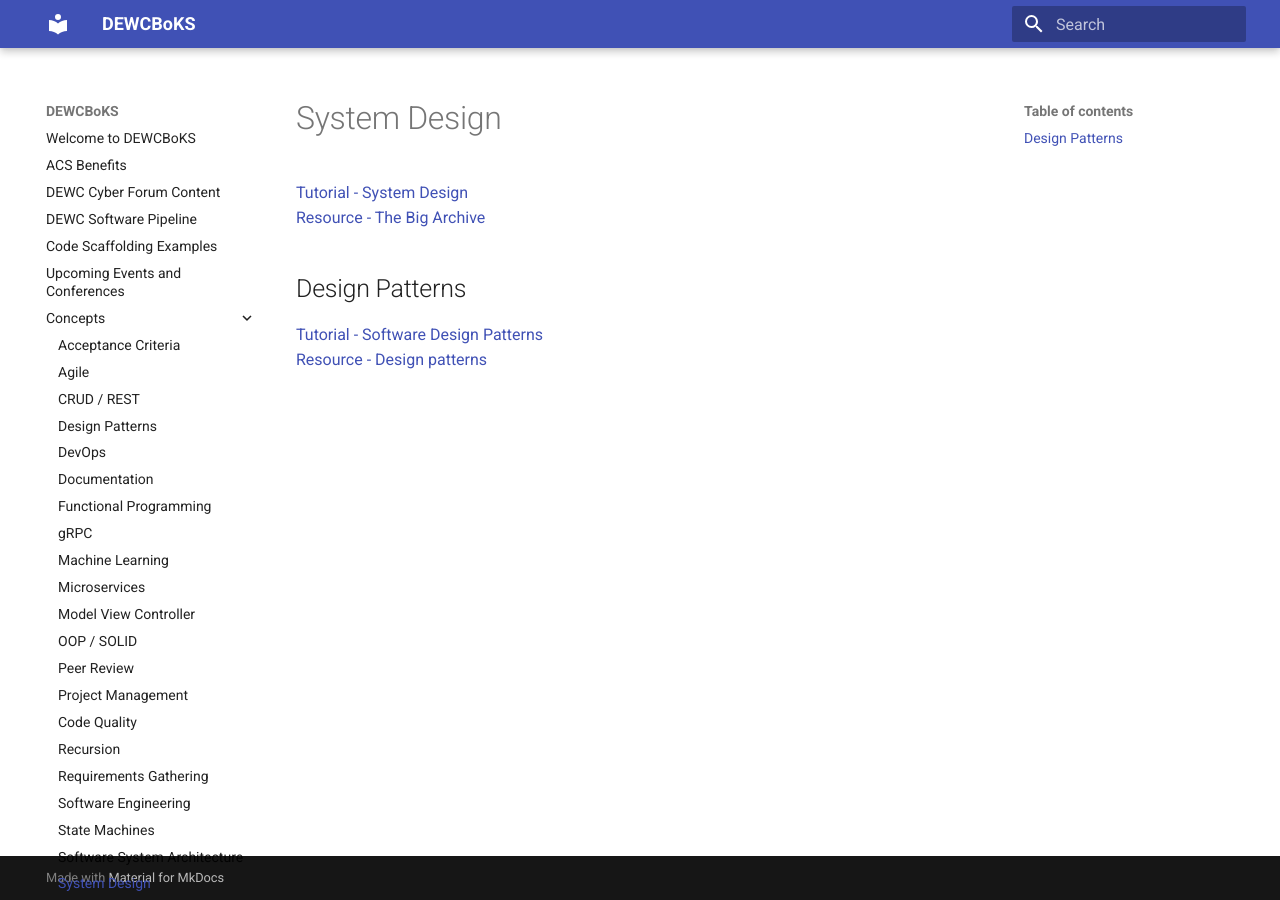
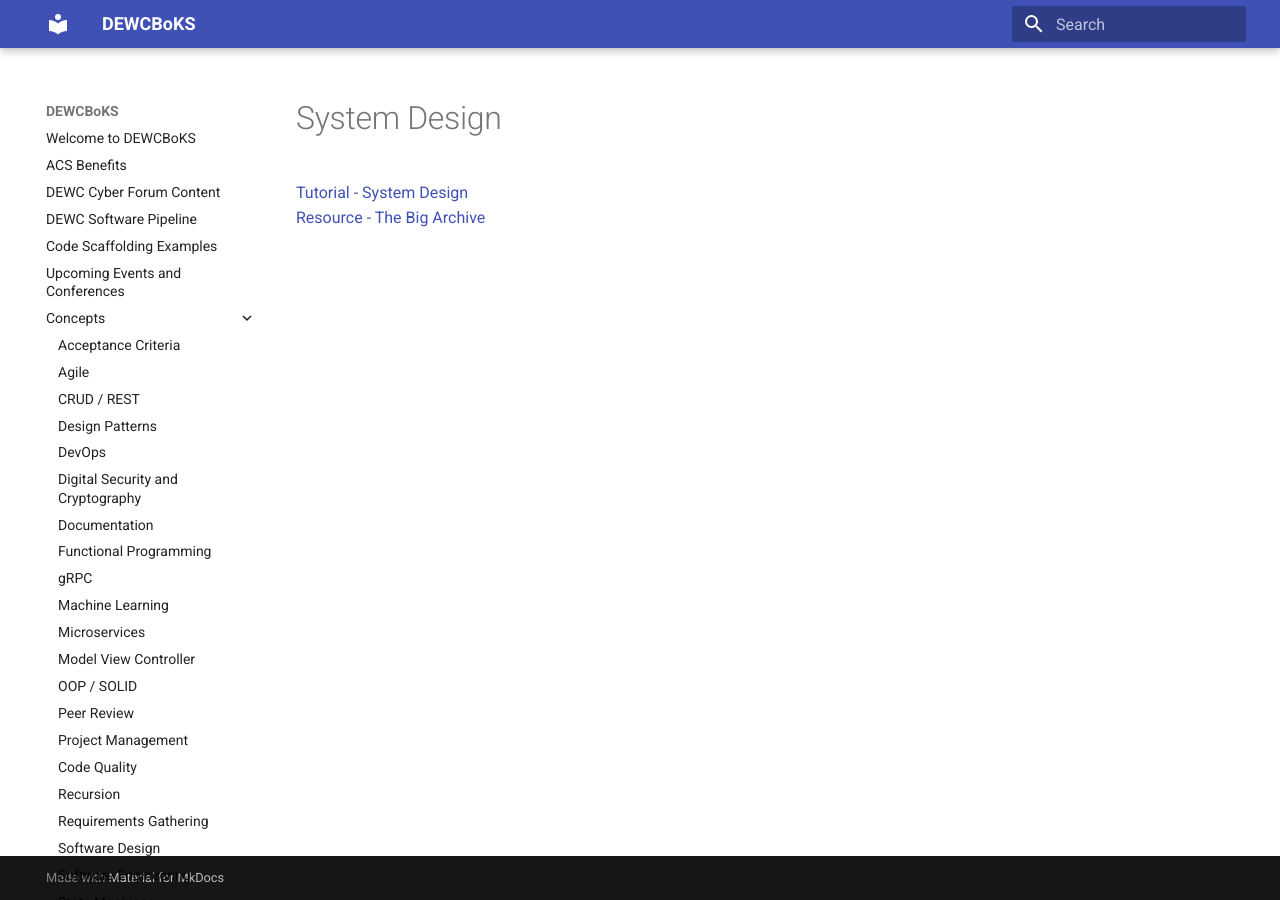
Before and after one commit to dewcservices/dewcservices.github.io, an MkDocs documentation site: the page built from docs/Concepts/systemdesign.md, in a window 1280 px wide. Built offline with MkDocs 1.6.1 and Material for MkDocs 9.7.7, drawn with Linux system fonts in a browser that asks for light colours.

Commit message:
More content

```diff
--- a/docs/Concepts/systemdesign.md
+++ b/docs/Concepts/systemdesign.md
@@ -6,8 +6,3 @@
 
 [Tutorial - System Design](https://www.geeksforgeeks.org/system-design-tutorial/?ref=lbp)
 [Resource - The Big Archive](https://assets.bytebytego.com/ByteByteGo-Big-Archive-System-Design-2023.pdf)
-
-## Design Patterns
-
-[Tutorial - Software Design Patterns](https://www.geeksforgeeks.org/software-design-patterns/?ref=outind)
-[Resource - Design patterns](https://refactoring.guru/design-patterns)
```
Also changed, not shown: docs/Concepts/designpatterns.md (+1 -0 lines), docs/Concepts/digitalsecurity.md (added, +10 -0 lines), docs/Concepts/documentation.md (+1 -0 lines), docs/Concepts/softwaredesign.md (added, +7 -0 lines), docs/Languages_Frameworks/c#net.md (added, +7 -0 lines), docs/acsbenefits.md (+1 -0 lines), 2 other files.
